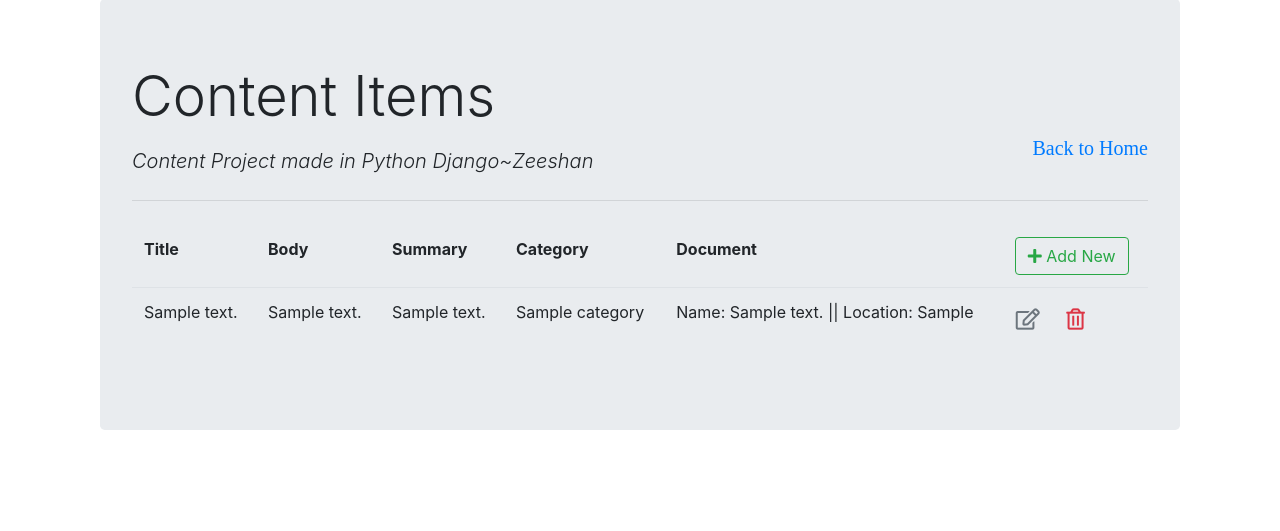
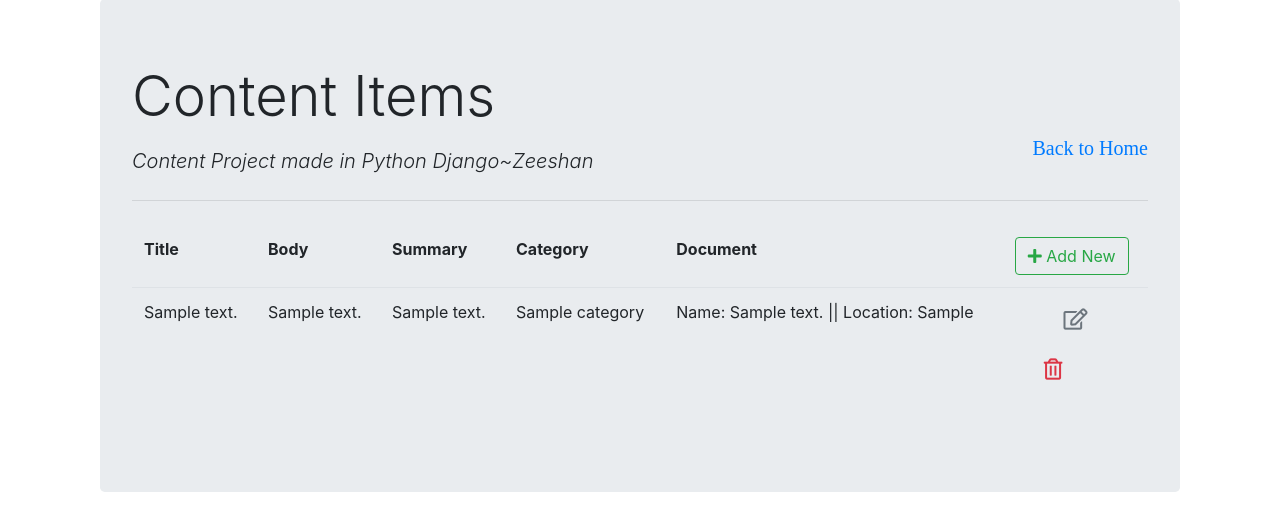
Before and after one commit to zeezinc/CMSProject, a Django app: page /list/ in a window 1280 px wide. Shown: the part 49-580 px from the top of the page. Run offline with Django 3.2, Linux system fonts and the light colour scheme; a user stored in the database is signed in; tables that the repository leaves empty hold one stand-in row (values such as "Sample post"); some libraries are stand-ins or nearby versions.

Commit message:
item_list.html

```diff
--- a/Website/AuthorCourses/templates/AuthorCourses/item_list.html
+++ b/Website/AuthorCourses/templates/AuthorCourses/item_list.html
@@ -26,12 +26,12 @@
                 <td>{{item.category}}</td>
                 <td>{{item.doc}}</td>
                 <td>
-                    <a href="{% url 'AuthorCourses:item_update' item.id %}" class="btn text-secondary px-0">
+                    <a href="{% url 'AuthorCourses:item_update' item.id %}" class="btn d-block text-secondary px-0">
                         <i class="far fa-edit fa-lg"></i>
                     </a>
-                    <form action="{% url 'AuthorCourses:item_delete' item.id %}" method="post" class="d-inline p-2">
+                    <form action="{% url 'AuthorCourses:item_delete' item.id %}" method="post" class="p-3">
                         {% csrf_token %}
-                        <button type="submit" class="btn">
+                        <button type="submit" class="btn d-block">
                             <i class="far fa-trash-alt fa-lg text-danger float-right"></i>
                         </button>
                     </form>
```
